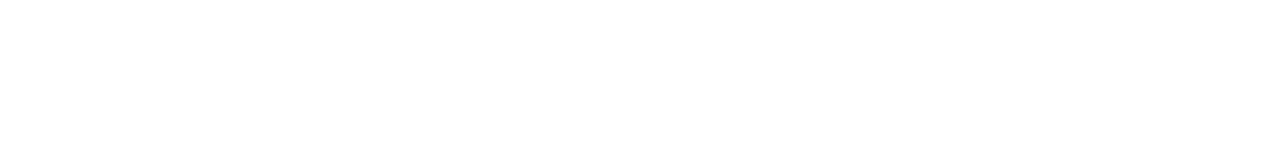
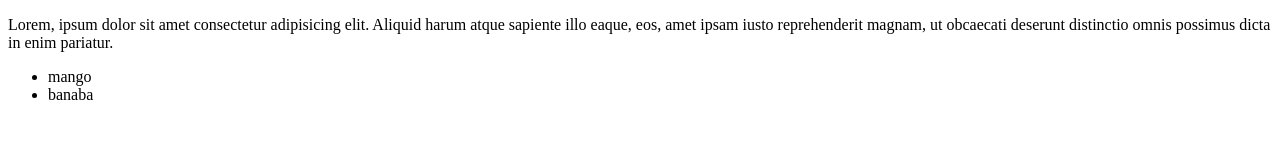
Before and after one commit to Masudranan/my-first-repo, a plain HTML site: page index.html in a window 1280 px wide. Drawn offline with Linux system fonts and the light colour scheme.

Commit message:
added new

```diff
--- a/index.html
+++ b/index.html
@@ -5,8 +5,16 @@
     <meta http-equiv="X-UA-Compatible" content="IE=edge">
     <meta name="viewport" content="width=device-width, initial-scale=1.0">
     <title>my firsrt github repo</title>
+    <link rel="my-frist-repo" href="index.css">
 </head>
 <body>
+    <p>
+        Lorem, ipsum dolor sit amet consectetur adipisicing elit. Aliquid harum atque sapiente illo eaque, eos, amet ipsam iusto reprehenderit magnam, ut obcaecati deserunt distinctio omnis possimus dicta in enim pariatur.
+    </p>
+    <ul>
+        <li>mango</li>
+        <li>banaba</li>
+    </ul>
 
 </body>
 </html>
```
Also changed, not shown: index.css (added).
